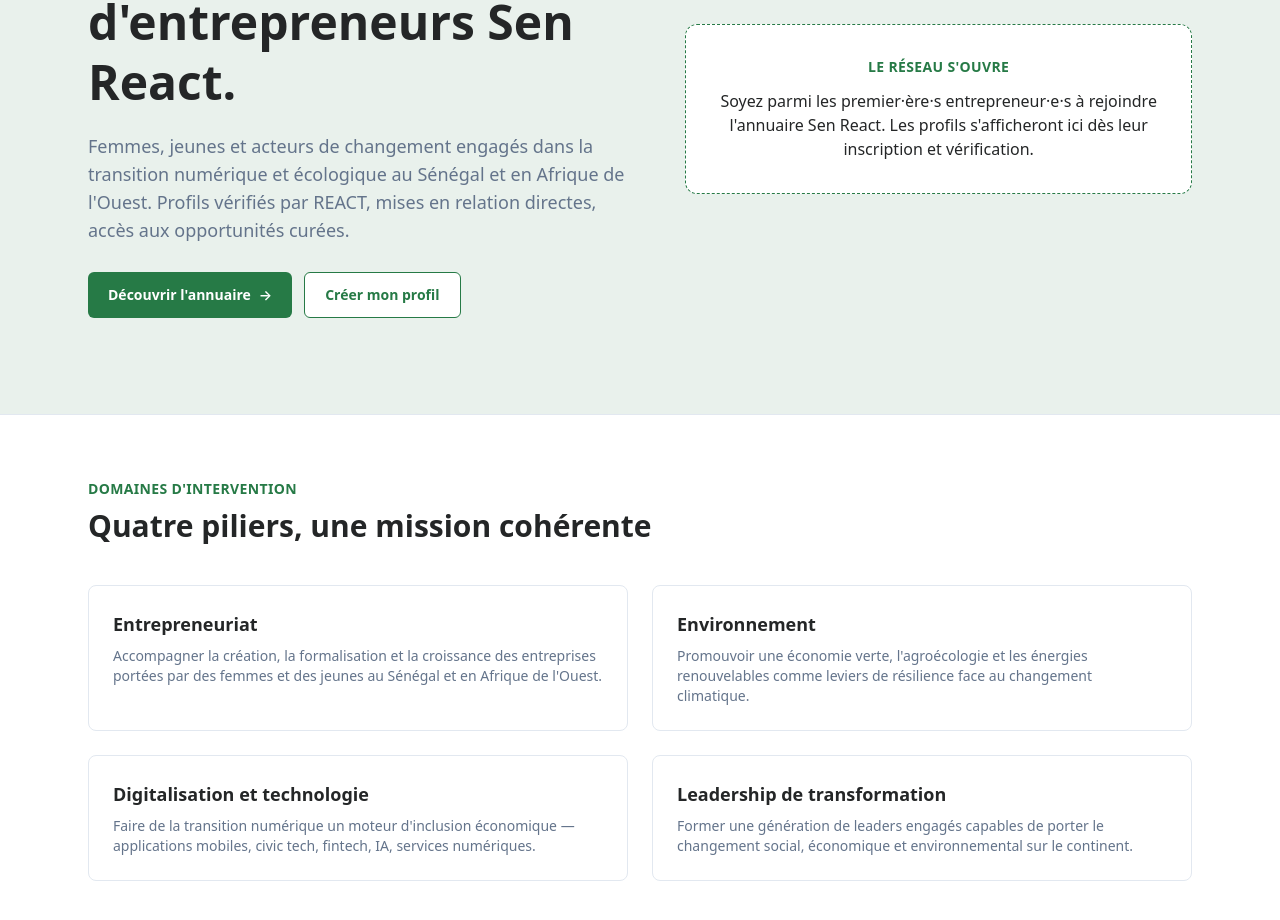
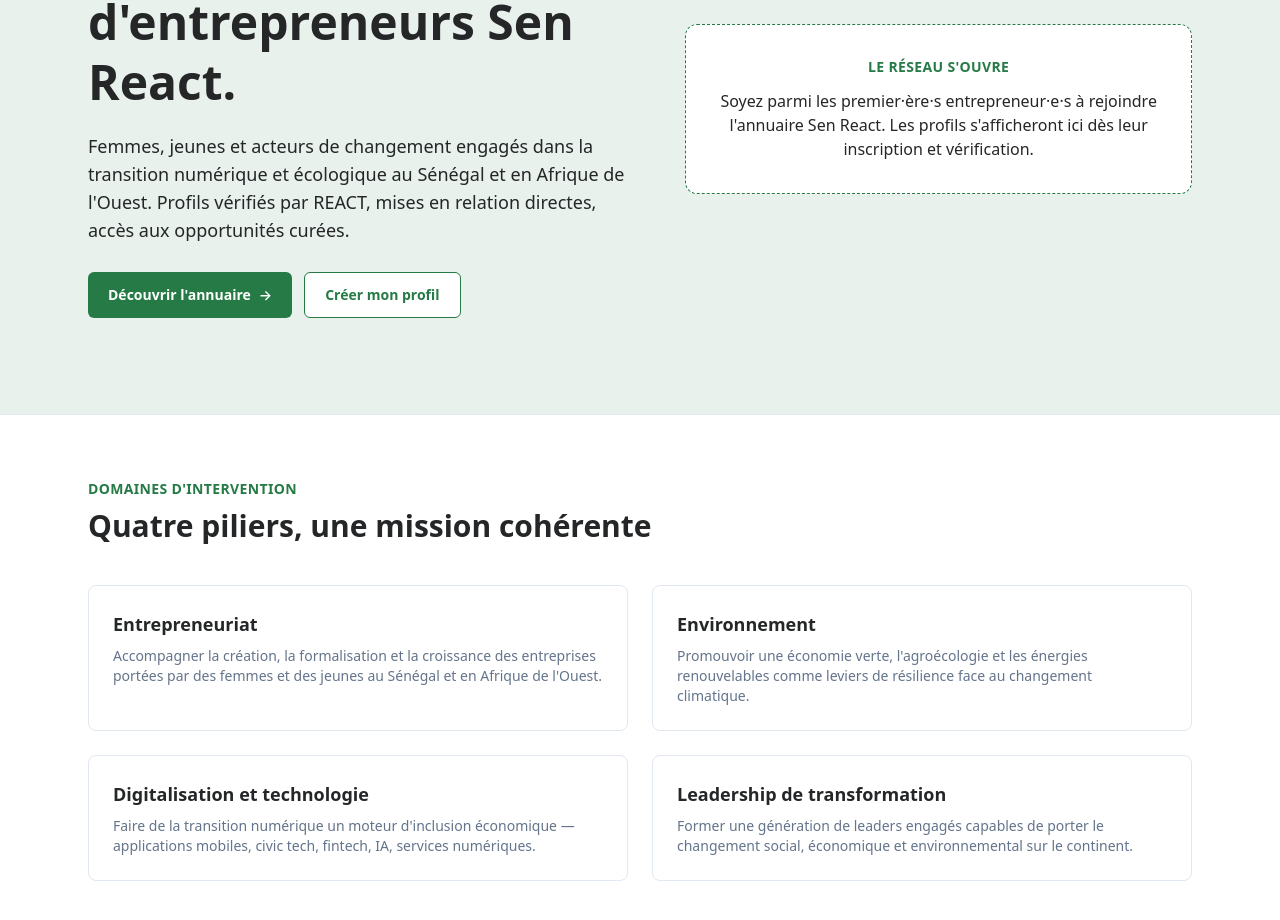
Before and after one commit to senreact/sen-react, a Next.js app in the folder apps/web/: page / in a window 1280 px wide. Shown: the part 1160-2080 px from the top of the page. Built offline with nearby package versions, Linux system fonts and the light colour scheme; no server answers; the database is empty.

Commit message:
fix: use fg text on tinted green background in DirectoryTeaser (WCAG contrast)

```diff
--- a/apps/web/src/components/home/DirectoryTeaser.tsx
+++ b/apps/web/src/components/home/DirectoryTeaser.tsx
@@ -38,7 +38,7 @@
           <h2 className="text-4xl font-bold leading-tight md:text-5xl">
             Rejoignez le réseau d&apos;entrepreneurs Sen React.
           </h2>
-          <p className="mt-5 max-w-xl text-lg text-[color:var(--color-muted)]">
+          <p className="mt-5 max-w-xl text-lg text-[color:var(--color-fg)]">
             Femmes, jeunes et acteurs de changement engagés dans la transition numérique et
             écologique au Sénégal et en Afrique de l&apos;Ouest. Profils vérifiés par REACT, mises
             en relation directes, accès aux opportunités curées.
```
